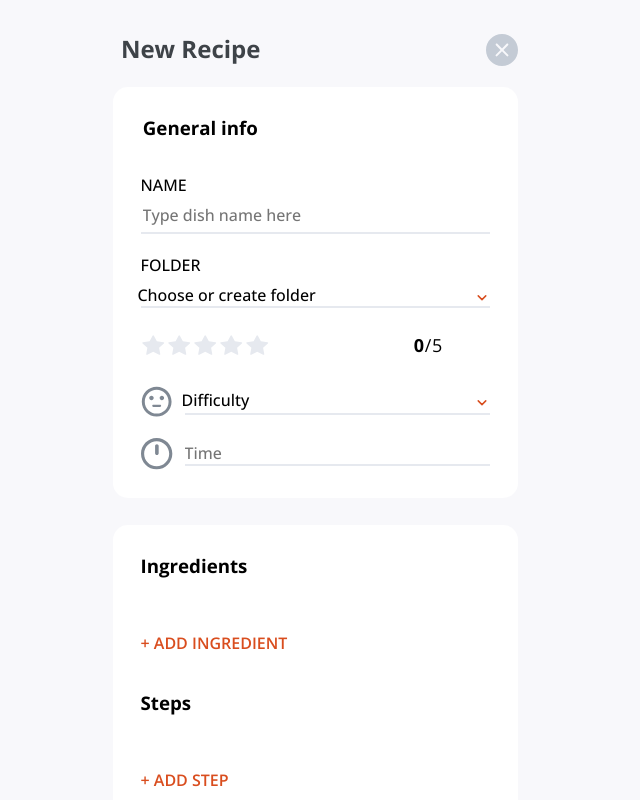
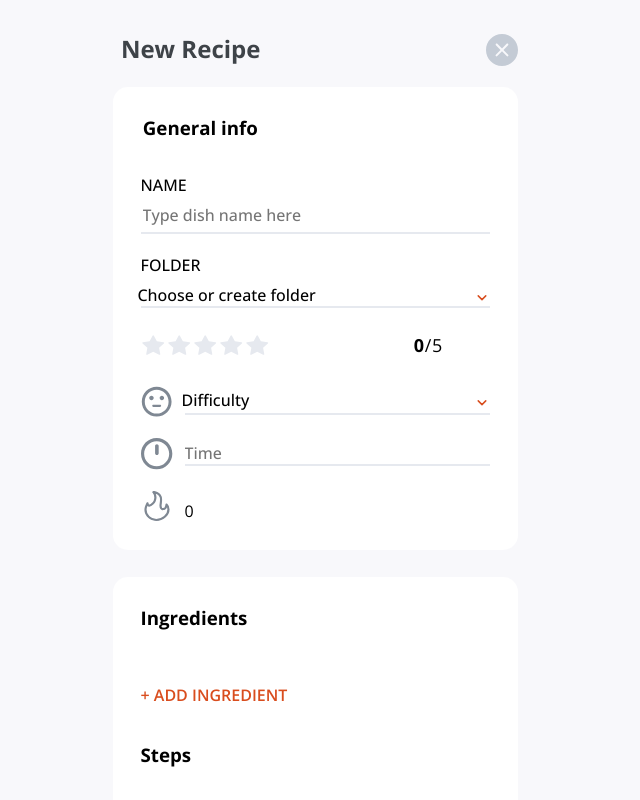
Before and after one commit to Android789515/recipe-site, a Next.js app: page / in a window 1280 px wide. Shown: the whole page, without its empty margins (325-965 px from the left). Built offline with nearby package versions, Linux system fonts and the light colour scheme.

Commit message:
Added TotalCalories component; styled it.

```diff
--- a/atoms/recipeInfo.ts
+++ b/atoms/recipeInfo.ts
@@ -24,8 +24,7 @@ const generalInfoData = atom({
         folder: '',
         rating: 0,
         difficulty: '',
-        time: 0,
-        totalCalories: 0
+        time: 0
     }
 })
 
--- a/components/modals/add-recipe/general-info/GeneralInfo.tsx
+++ b/components/modals/add-recipe/general-info/GeneralInfo.tsx
@@ -5,6 +5,7 @@ import FolderDropdown from './FolderDropdown'
 import RateScale from './rate-scale/RateScale'
 import DifficultyDropdown from './DifficultyDropdown'
 import TimeInput from './TimeInput'
+import TotalCalories from './TotalCalories'
 
 const GeneralInfo = () => {
 
@@ -16,6 +17,7 @@ const GeneralInfo = () => {
 
             <DifficultyDropdown />
             <TimeInput />
+            <TotalCalories />
         </>
     )
 }
--- a/components/modals/add-recipe/general-info/TotalCalories.tsx
+++ b/components/modals/add-recipe/general-info/TotalCalories.tsx
@@ -0,0 +1,28 @@
+import React from 'react'
+import { useRecoilState } from 'recoil'
+import NextImage from 'next/image'
+
+import styles from '../../../../styles/modals/add-recipe/general-info/TotalCalories.module.scss'
+import caloriesIcon from '../../../../public/assets/icons/calories.svg'
+import { ingredientsData } from '../../../../atoms/recipeInfo'
+import { sum } from '../../../../utils/mathUtils'
+
+const TotalCalories = () => {
+    const [ ingredients ] = useRecoilState(ingredientsData)
+
+    const getTotalCalories = () => {
+        const calories = ingredients.map(ingredient => Number(ingredient.calories))
+
+        return sum(calories)
+    }
+
+    return (
+        <div className={styles.totalCaloriesContainer}>
+            <NextImage src={caloriesIcon} height={32} />
+
+            <p className={styles.totalCalories}>{getTotalCalories()}</p>
+        </div>
+    )
+}
+
+export default TotalCalories
--- a/styles/modals/add-recipe/general-info/TotalCalories.module.scss
+++ b/styles/modals/add-recipe/general-info/TotalCalories.module.scss
@@ -0,0 +1,17 @@
+.totalCaloriesContainer {
+  grid-column: span 2;
+
+  display: grid;
+  grid-template-rows: auto;
+  grid-auto-columns: max-content auto;
+  grid-column-gap: .75em;
+  align-items: end;
+}
+
+.totalCaloriesContainer > * {
+  grid-row: 1;
+}
+
+.totalCalories {
+  margin: 0;
+}
--- a/utils/mathUtils.ts
+++ b/utils/mathUtils.ts
@@ -5,3 +5,11 @@ export const range = (start: number, end: number) => {
 
     return numbersInRange.filter(removeNumbersOutsideRange)
 }
+
+export const sum = (numbers: number[]) => {
+    if (numbers.length > 0) {
+        return numbers.reduce((total, number) => total + number)
+    }
+
+    return 0
+}
```
Also changed, not shown: public/assets/icons/calories.svg.
